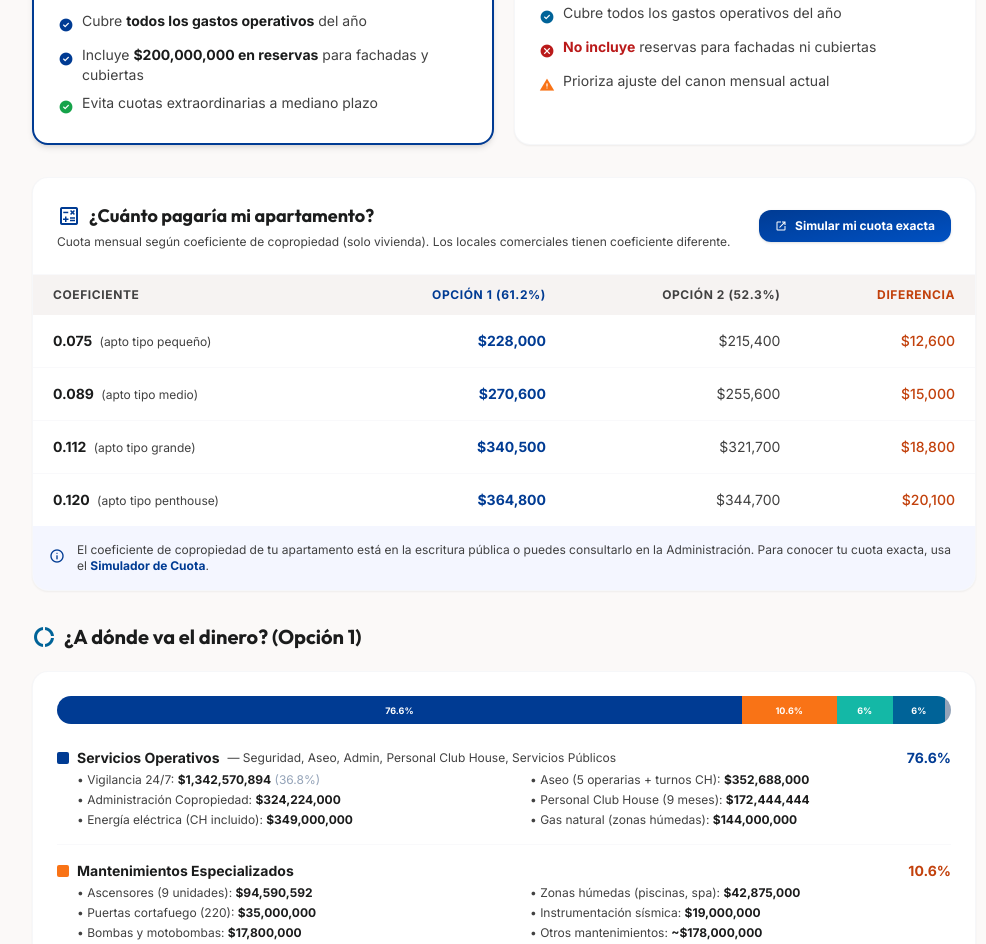
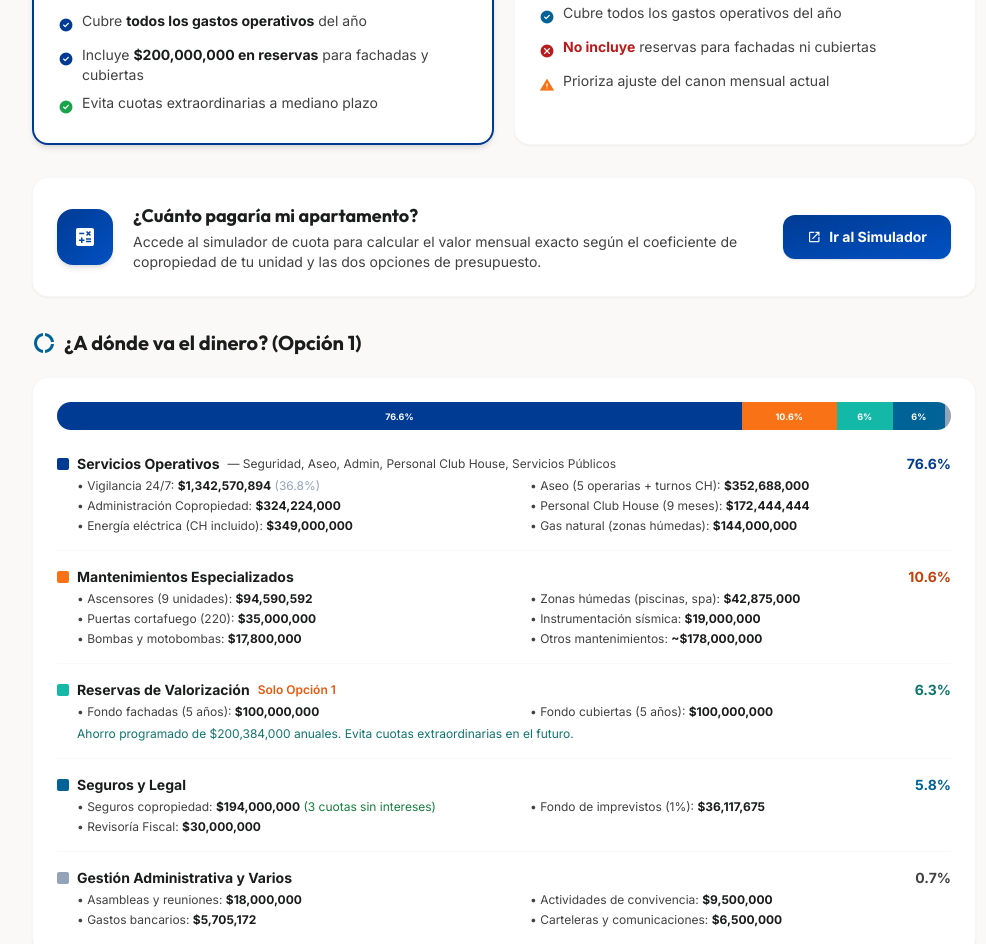
Before and after one commit to jescandonp/ProyectoAsambleaIconik68, a website: page presupuesto.html in a window 1280 px wide. Shown: the part 822-1766 px from the top of the page, without its empty margins (264-1250 px from the left). Drawn offline with nearby package versions, Linux system fonts and the light colour scheme.

Commit message:
fix: reemplazar tabla de cuotas por link directo al simulador

```diff
--- a/presupuesto.html
+++ b/presupuesto.html
@@ -172,68 +172,28 @@
         </div>
       </section>
 
-      <!-- ── ¿CUÁNTO PAGO YO? — Tabla de cuotas ────────────────────── -->
+      <!-- ── ¿CUÁNTO PAGO YO? — Link al simulador ─────────────────── -->
       <section class="mb-8">
-        <div class="bg-surface-container-lowest rounded-2xl ghost-border shadow-sm overflow-hidden">
-          <div class="p-6 border-b border-outline-variant/10 flex flex-col md:flex-row justify-between items-start md:items-center gap-3">
+        <a href="https://cuota-administracion-iconik68.vercel.app/" target="_blank" rel="noopener"
+           class="group flex flex-col md:flex-row items-center justify-between gap-5 p-6 bg-surface-container-lowest rounded-2xl ghost-border shadow-sm hover:shadow-md hover:bg-primary-fixed/30 transition-all">
+          <div class="flex items-center gap-5">
+            <div class="w-14 h-14 monolith-gradient rounded-2xl flex items-center justify-center text-white flex-shrink-0 group-hover:scale-105 transition-transform shadow-md">
+              <span class="material-symbols-outlined text-2xl" style="font-variation-settings:'FILL' 1;">calculate</span>
+            </div>
             <div>
-              <h2 class="text-lg font-bold font-headline text-on-surface flex items-center gap-2">
-                <span class="material-symbols-outlined text-primary">calculate</span>
+              <h2 class="text-lg font-bold font-headline text-on-surface group-hover:text-primary transition-colors">
                 ¿Cuánto pagaría mi apartamento?
               </h2>
-              <p class="text-xs text-tertiary mt-1">Cuota mensual según coeficiente de copropiedad (solo vivienda). Los locales comerciales tienen coeficiente diferente.</p>
+              <p class="text-sm text-tertiary mt-0.5">
+                Accede al simulador de cuota para calcular el valor mensual exacto según el coeficiente de copropiedad de tu unidad y las dos opciones de presupuesto.
+              </p>
             </div>
-            <a href="https://cuota-administracion-iconik68.vercel.app/" target="_blank" rel="noopener"
-               class="inline-flex items-center gap-2 bg-gradient-to-br from-primary to-primary-container text-white px-4 py-2 rounded-xl font-bold text-xs shadow hover:shadow-md transition-all active:scale-95 flex-shrink-0">
-              <span class="material-symbols-outlined text-xs">open_in_new</span>
-              Simular mi cuota exacta
-            </a>
           </div>
-          <div class="overflow-x-auto">
-            <table class="w-full text-sm">
-              <thead>
-                <tr class="bg-surface-container-low">
-                  <th class="px-5 py-3 text-left text-xs font-bold text-tertiary uppercase tracking-wider">Coeficiente</th>
-                  <th class="px-5 py-3 text-right text-xs font-bold text-primary uppercase tracking-wider">Opción 1 (61.2%)</th>
-                  <th class="px-5 py-3 text-right text-xs font-bold text-tertiary uppercase tracking-wider">Opción 2 (52.3%)</th>
-                  <th class="px-5 py-3 text-right text-xs font-bold text-orange-700 uppercase tracking-wider">Diferencia</th>
-                </tr>
-              </thead>
-              <tbody class="divide-y divide-outline-variant/10">
-                <tr class="hover:bg-surface-container-low/50 transition-colors">
-                  <td class="px-5 py-4 font-bold text-on-surface">0.075 <span class="text-xs font-normal text-tertiary ml-1">(apto tipo pequeño)</span></td>
-                  <td class="px-5 py-4 text-right font-bold text-primary">$228,000</td>
-                  <td class="px-5 py-4 text-right text-tertiary">$215,400</td>
-                  <td class="px-5 py-4 text-right font-medium text-orange-700">$12,600</td>
-                </tr>
-                <tr class="hover:bg-surface-container-low/50 transition-colors">
-                  <td class="px-5 py-4 font-bold text-on-surface">0.089 <span class="text-xs font-normal text-tertiary ml-1">(apto tipo medio)</span></td>
-                  <td class="px-5 py-4 text-right font-bold text-primary">$270,600</td>
-                  <td class="px-5 py-4 text-right text-tertiary">$255,600</td>
-                  <td class="px-5 py-4 text-right font-medium text-orange-700">$15,000</td>
-                </tr>
-                <tr class="hover:bg-surface-container-low/50 transition-colors">
-                  <td class="px-5 py-4 font-bold text-on-surface">0.112 <span class="text-xs font-normal text-tertiary ml-1">(apto tipo grande)</span></td>
-                  <td class="px-5 py-4 text-right font-bold text-primary">$340,500</td>
-                  <td class="px-5 py-4 text-right text-tertiary">$321,700</td>
-                  <td class="px-5 py-4 text-right font-medium text-orange-700">$18,800</td>
-                </tr>
-                <tr class="hover:bg-surface-container-low/50 transition-colors">
-                  <td class="px-5 py-4 font-bold text-on-surface">0.120 <span class="text-xs font-normal text-tertiary ml-1">(apto tipo penthouse)</span></td>
-                  <td class="px-5 py-4 text-right font-bold text-primary">$364,800</td>
-                  <td class="px-5 py-4 text-right text-tertiary">$344,700</td>
-                  <td class="px-5 py-4 text-right font-medium text-orange-700">$20,100</td>
-                </tr>
-              </tbody>
-            </table>
+          <div class="flex items-center gap-2 bg-gradient-to-br from-primary to-primary-container text-white px-6 py-3 rounded-xl font-bold text-sm shadow hover:shadow-lg transition-all flex-shrink-0 group-hover:-translate-y-0.5">
+            <span class="material-symbols-outlined text-sm">open_in_new</span>
+            Ir al Simulador
           </div>
-          <div class="p-4 bg-primary-fixed/30 flex items-start gap-3">
-            <span class="material-symbols-outlined text-primary text-base flex-shrink-0 mt-0.5">info</span>
-            <p class="text-xs text-tertiary">
-              El coeficiente de copropiedad de tu apartamento está en la escritura pública o puedes consultarlo en la Administración. Para conocer tu cuota exacta, usa el <a href="https://cuota-administracion-iconik68.vercel.app/" target="_blank" class="font-bold text-primary hover:underline">Simulador de Cuota</a>.
-            </p>
-          </div>
-        </div>
+        </a>
       </section>
 
       <!-- ── ¿A DÓNDE VA EL DINERO? ─────────────────────────────────── -->
@@ -427,8 +387,8 @@
         </div>
         <div class="relative z-10 flex flex-col md:flex-row items-start md:items-center justify-between gap-6">
           <div>
-            <h2 class="text-xl font-bold font-headline mb-2">Conoce tu cuota exacta</h2>
-            <p class="text-on-primary/80 text-sm max-w-md">Ingresa el coeficiente de copropiedad de tu apartamento para calcular el valor mensual exacto según cada opción de presupuesto.</p>
+            <h2 class="text-xl font-bold font-headline mb-2">Simulador de Cuota Dinámica</h2>
+            <p class="text-on-primary/80 text-sm max-w-md">Consulta el escenario detallado con el valor mensual de tu apartamento para cada opción de presupuesto, basado en tu coeficiente de copropiedad.</p>
             <p class="text-on-primary/50 text-xs mt-2 italic">Los valores finales serán definidos por votación en la Asamblea General.</p>
           </div>
           <a href="https://cuota-administracion-iconik68.vercel.app/" target="_blank" rel="noopener"
```
